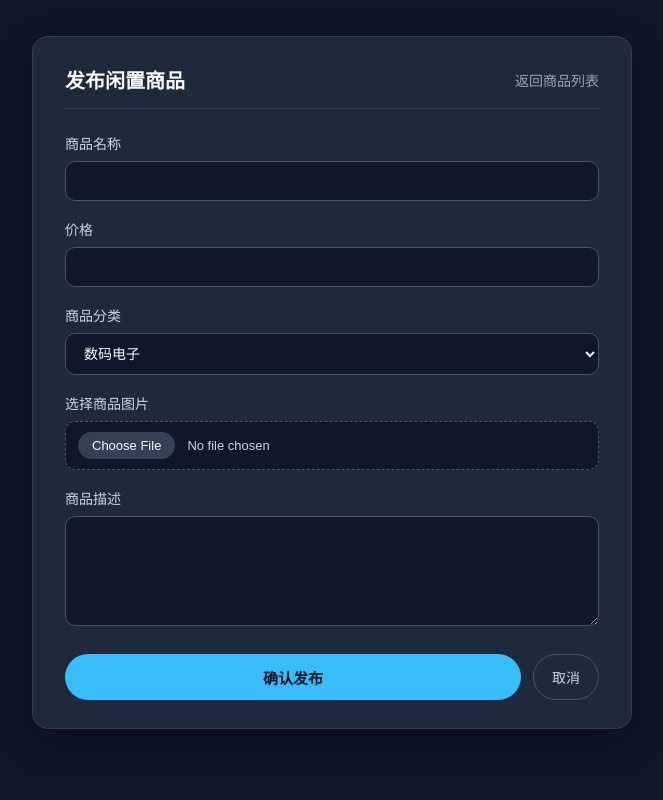
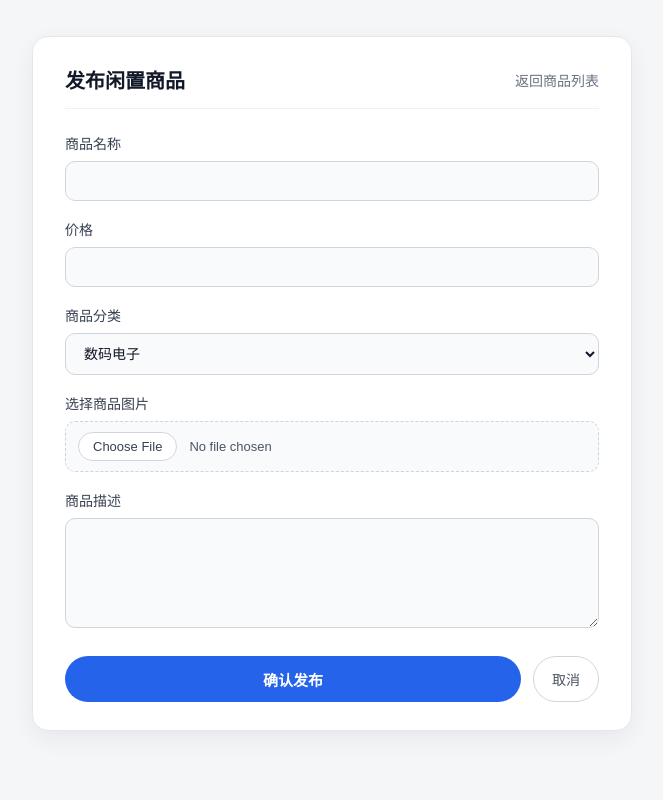
Before and after one commit to Aznobin/echo-market, a Java web app: page /productadd.jsp in a window 1280 px wide. Shown: the whole page, without its empty margins (308-971 px from the left). Run offline with Tomcat 11, a stand-in JSP engine, Linux system fonts and the light colour scheme.

Commit message:
style: 新增发布商品页面样式及商品列表防换行调整

```diff
--- a/src/main/webapp/css/productadd.css
+++ b/src/main/webapp/css/productadd.css
@@ -6,8 +6,8 @@
 
 body {
     font-family: -apple-system, BlinkMacSystemFont, "Segoe UI", Roboto, "PingFang SC", "Microsoft YaHei", sans-serif;
-    background-color: #0f172a;
-    color: #e2e8f0;
+    background-color: #f4f6f8;
+    color: #1f2937;
     min-height: 100vh;
     padding: 36px 16px;
 }
@@ -15,11 +15,11 @@ body {
 .publish-container {
     max-width: 600px;
     margin: 0 auto;
-    background-color: #1e293b;
-    border: 1px solid #334155;
+    background-color: #ffffff;
+    border: 1px solid #e5e7eb;
     border-radius: 16px;
     padding: 28px 32px;
-    box-shadow: 0 12px 32px rgba(0, 0, 0, 0.35);
+    box-shadow: 0 8px 24px rgba(15, 23, 42, 0.06);
 }
 
 .publish-header {
@@ -28,24 +28,24 @@ body {
     justify-content: space-between;
     margin-bottom: 24px;
     padding-bottom: 14px;
-    border-bottom: 1px solid #334155;
+    border-bottom: 1px solid #eef0f3;
 }
 
 .publish-header h2 {
     font-size: 20px;
     font-weight: 600;
-    color: #f8fafc;
+    color: #111827;
 }
 
 .back-link {
-    color: #94a3b8;
+    color: #6b7280;
     text-decoration: none;
     font-size: 14px;
     transition: color 0.2s ease;
 }
 
 .back-link:hover {
-    color: #38bdf8;
+    color: #2563eb;
 }
 
 .form-group {
@@ -57,7 +57,7 @@ body {
     margin-bottom: 8px;
     font-size: 14px;
     font-weight: 500;
-    color: #cbd5e1;
+    color: #374151;
 }
 
 .form-control,
@@ -66,19 +66,20 @@ body {
     width: 100%;
     padding: 11px 14px;
     font-size: 14px;
-    color: #f8fafc;
-    background-color: #0f172a;
-    border: 1px solid #475569;
+    color: #111827;
+    background-color: #f9fafb;
+    border: 1px solid #d1d5db;
     border-radius: 10px;
     outline: none;
-    transition: border-color 0.2s ease, box-shadow 0.2s ease;
+    transition: border-color 0.2s ease, box-shadow 0.2s ease, background-color 0.2s ease;
 }
 
 .form-control:focus,
 .form-select:focus,
 .form-textarea:focus {
-    border-color: #38bdf8;
-    box-shadow: 0 0 0 3px rgba(56, 189, 248, 0.18);
+    background-color: #ffffff;
+    border-color: #3b82f6;
+    box-shadow: 0 0 0 3px rgba(59, 130, 246, 0.14);
 }
 
 .form-textarea {
@@ -91,9 +92,9 @@ body {
     width: 100%;
     padding: 10px 12px;
     font-size: 13px;
-    color: #cbd5e1;
-    background-color: #0f172a;
-    border: 1px dashed #475569;
+    color: #4b5563;
+    background-color: #f9fafb;
+    border: 1px dashed #cbd5e1;
     border-radius: 10px;
     cursor: pointer;
 }
@@ -101,17 +102,18 @@ body {
 .form-file::file-selector-button {
     margin-right: 12px;
     padding: 6px 14px;
-    border: none;
+    border: 1px solid #d1d5db;
     border-radius: 999px;
-    background-color: #334155;
-    color: #f8fafc;
+    background-color: #ffffff;
+    color: #374151;
     font-size: 13px;
     cursor: pointer;
-    transition: background-color 0.2s ease;
+    transition: background-color 0.2s ease, border-color 0.2s ease;
 }
 
 .form-file::file-selector-button:hover {
-    background-color: #475569;
+    background-color: #f3f4f6;
+    border-color: #9ca3af;
 }
 
 .form-actions {
@@ -125,8 +127,8 @@ body {
     padding: 12px 20px;
     font-size: 15px;
     font-weight: 600;
-    color: #0f172a;
-    background-color: #38bdf8;
+    color: #ffffff;
+    background-color: #2563eb;
     border: none;
     border-radius: 999px;
     cursor: pointer;
@@ -134,7 +136,7 @@ body {
 }
 
 .btn-submit:hover {
-    background-color: #7dd3fc;
+    background-color: #1d4ed8;
 }
 
 .btn-submit:active {
@@ -144,18 +146,30 @@ body {
 .btn-cancel {
     padding: 12px 18px;
     font-size: 14px;
-    color: #cbd5e1;
-    background-color: transparent;
-    border: 1px solid #475569;
+    color: #4b5563;
+    background-color: #ffffff;
+    border: 1px solid #d1d5db;
     border-radius: 999px;
     text-decoration: none;
     display: inline-flex;
     align-items: center;
     justify-content: center;
-    transition: border-color 0.2s ease, color 0.2s ease;
+    transition: border-color 0.2s ease, color 0.2s ease, background-color 0.2s ease;
 }
 
 .btn-cancel:hover {
-    border-color: #94a3b8;
-    color: #ffffff;
+    background-color: #f9fafb;
+    border-color: #9ca3af;
+    color: #111827;
 }
+
+input[type="number"]::-webkit-outer-spin-button,
+input[type="number"]::-webkit-inner-spin-button {
+    -webkit-appearance: none;
+    margin: 0;
+}
+
+
+input[type="number"] {
+    -moz-appearance: textfield;
+}
```
Also changed, not shown: src/main/webapp/css/products.css (+20 -10 lines).
